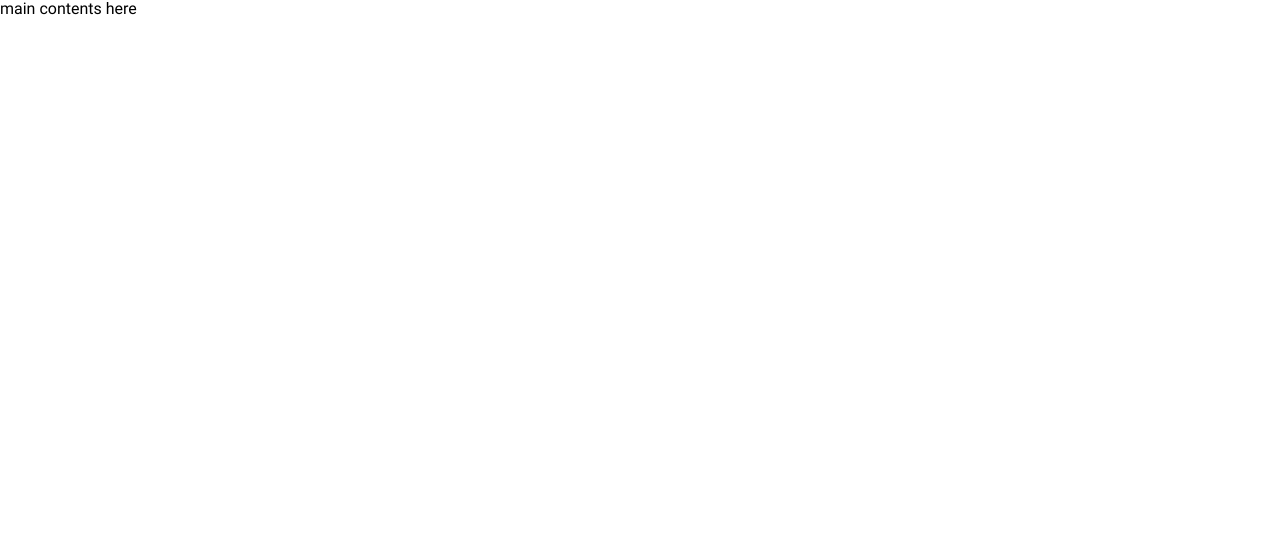
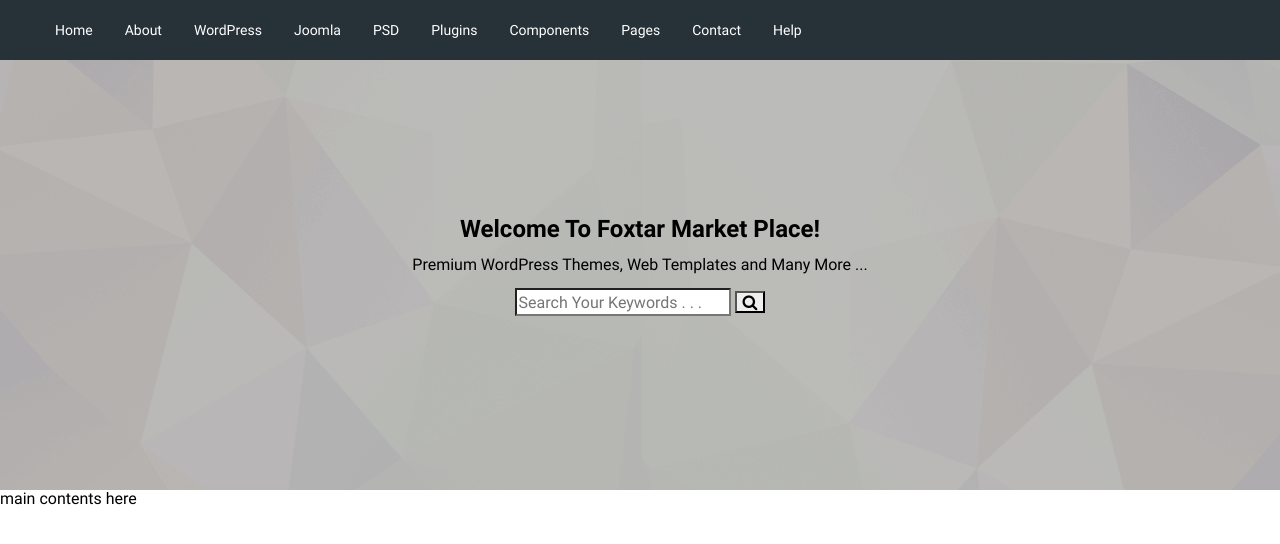
Before and after one commit to tsyvs/shop, a website: page src/index.html in a window 1280 px wide. Drawn offline with nearby package versions, Linux system fonts and the light colour scheme; files that its build step writes are made by us from their sources.

Commit message:
page layout & main menu components

```diff
--- a/package.json
+++ b/package.json
@@ -17,13 +17,16 @@
   "license": "ISC",
   "dependencies": {
     "browser-sync": "^2.24.5",
+    "del": "^3.0.0",
     "gulp": "^3.9.1",
     "gulp-autoprefixer": "^5.0.0",
     "gulp-minify-css": "^1.2.4",
     "gulp-rigger": "^0.5.8",
     "gulp-sass": "^4.0.1",
     "gulp-sourcemaps": "^2.6.4",
+    "gulp-tinypng": "^1.0.2",
     "gulp-uglify": "^3.0.0",
-    "gulp-watch": "^5.0.0"
+    "gulp-watch": "^5.0.0",
+    "run-sequence": "^2.2.1"
   }
 }
--- /dev/null
+++ b/src/html_components/main-menu.html
@@ -0,0 +1,16 @@
+<!-- COMPONENT main menu -->
+<nav id="main-menu">
+    <ul class="container">
+        <li><a href="#">Home</a></li>
+        <li><a href="#">About</a></li>
+        <li><a href="#">WordPress</a></li>
+        <li><a href="#">Joomla</a></li>
+        <li><a href="#">PSD</a></li>
+        <li><a href="#">Plugins</a></li>
+        <li><a href="#">Components</a></li>
+        <li><a href="#">Pages</a></li>
+        <li><a href="#">Contact</a></li>
+        <li><a href="#">Help</a></li>
+    </ul>
+</nav>
+<!-- / COMPONENT main menu -->
--- a/src/index.html
+++ b/src/index.html
@@ -9,14 +9,30 @@
     <link rel="stylesheet" href="css/style.css">
 </head>
 
-<!-- <body class="no-sidebar"> -->
+<body class="no-sidebar">
 <!-- <body class="sidebar-left"> -->
-<body class="sidebar-right">
+<!-- <body class="sidebar-right"> -->
+
+    <header>
+        <!-- First line -->
+        //= ./html_components/main-menu.html
+    </header>
 
     <!-- //= ./html_components/header.html -->
-    <main>
-        main contents here
-    </main>
+    <div id="main-wrapper">
+        <main>
+            main contents here
+        </main>
+    </div>
+
+    <aside id="search">
+        <h2>Welcome To Foxtar Market Place!</h2>
+        <p>Premium WordPress Themes, Web Templates and Many More ...</p>
+            <form id="form-search">
+                <input type="search" class="form-control" placeholder="Search Your Keywords . . . ">
+                <button type="submit"><i class="fa fa-search" aria-hidden="true"></i></button>
+            </form>
+    </aside>
     <!-- //= ./html_components/footer.html -->
 </body>
 
--- a/src/sass/_normalize.scss
+++ b/src/sass/_normalize.scss
@@ -135,6 +135,8 @@ ol,
 ul {
   margin-top: 0;
   margin-bottom: 0;
+  padding-left: 0;
+  list-style: none;
 }
 
 ol ol,
--- /dev/null
+++ b/src/sass/components/_main-menu.scss
@@ -0,0 +1,23 @@
+#main-menu {
+   background: $color-dark-primary;
+   color: $color-light-primary;
+   font-size: 14px;
+
+   ul {
+      display: flex;
+      align-items: center;
+      height: 60px;
+
+      li + li {
+         margin-left: 32px;
+      }
+   }
+
+   a {
+      transition: color .3s;
+
+      &:hover {
+         color: $color-accent-1;
+      }
+   }
+}
--- /dev/null
+++ b/src/sass/components/_page-layout.scss
@@ -0,0 +1,20 @@
+body {
+   display: flex;
+   flex-direction: column;
+}
+
+header {
+   order: 0;
+}
+
+#main-wrapper {
+   order: 2;
+}
+
+#search {
+   order: 1;
+}
+
+footer {
+   order: 3;
+}
--- /dev/null
+++ b/src/sass/components/_search.scss
@@ -0,0 +1,6 @@
+#search {
+   background: $color-img-photo url(../img/bg-search.png) 50% 50% / cover;
+   text-align: center;
+   padding-top: 156px;
+   padding-bottom: 174px;
+}
--- a/src/sass/style.scss
+++ b/src/sass/style.scss
@@ -7,5 +7,8 @@
 @import "grid";
 
 // custom styles here
+@import "components/page-layout";
+@import "components/main-menu";
+@import "components/search";
 
-@import "fontawesome"
+@import "fontawesome";
```
Also changed, not shown: gulpfile.js (+37 -12 lines), .gulp/tinypng/bg-search.png (added), build/css/style.css, build/img/bg-search.png (added), build/index.html, src/img/bg-search.png (added), 1 other file.
